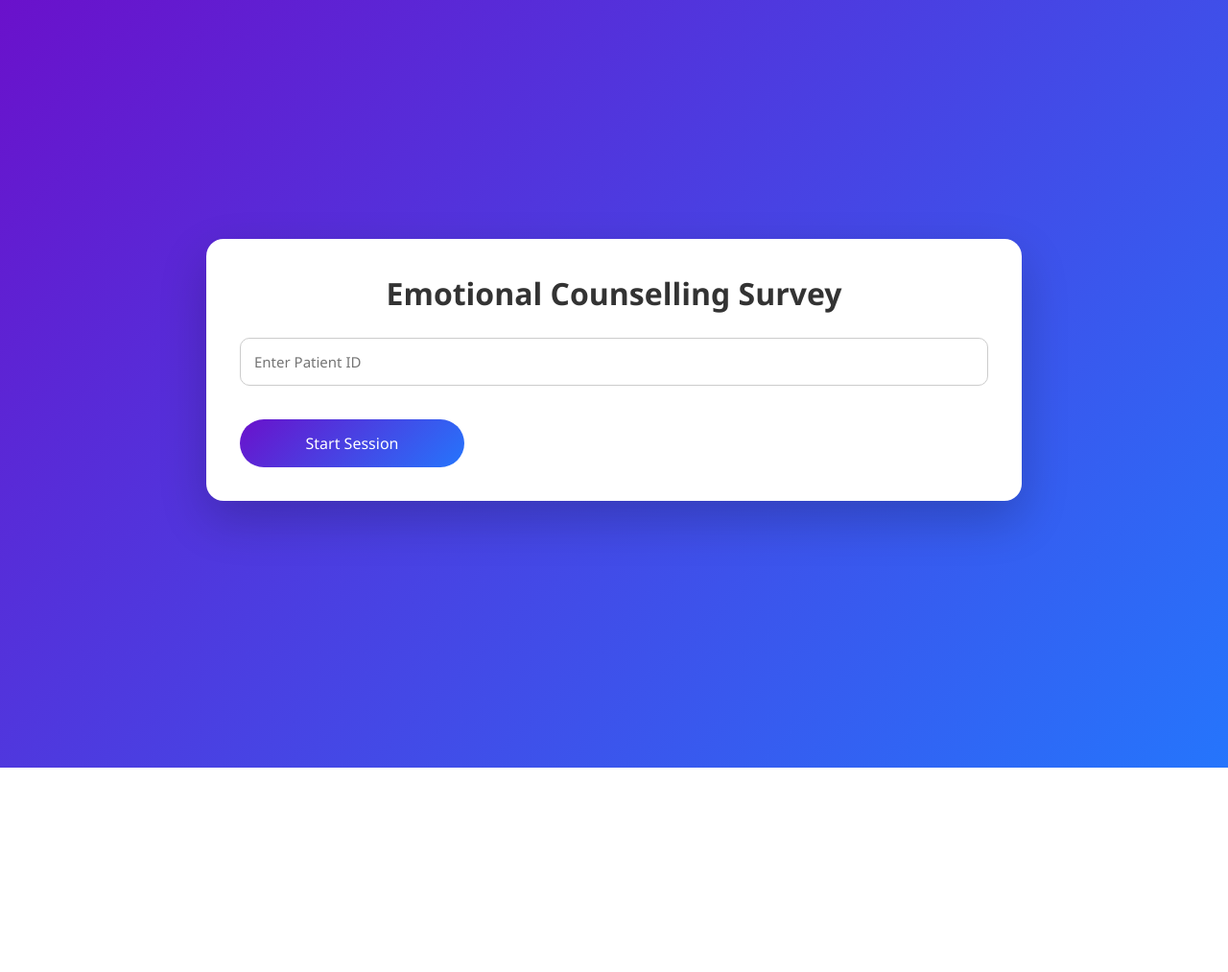
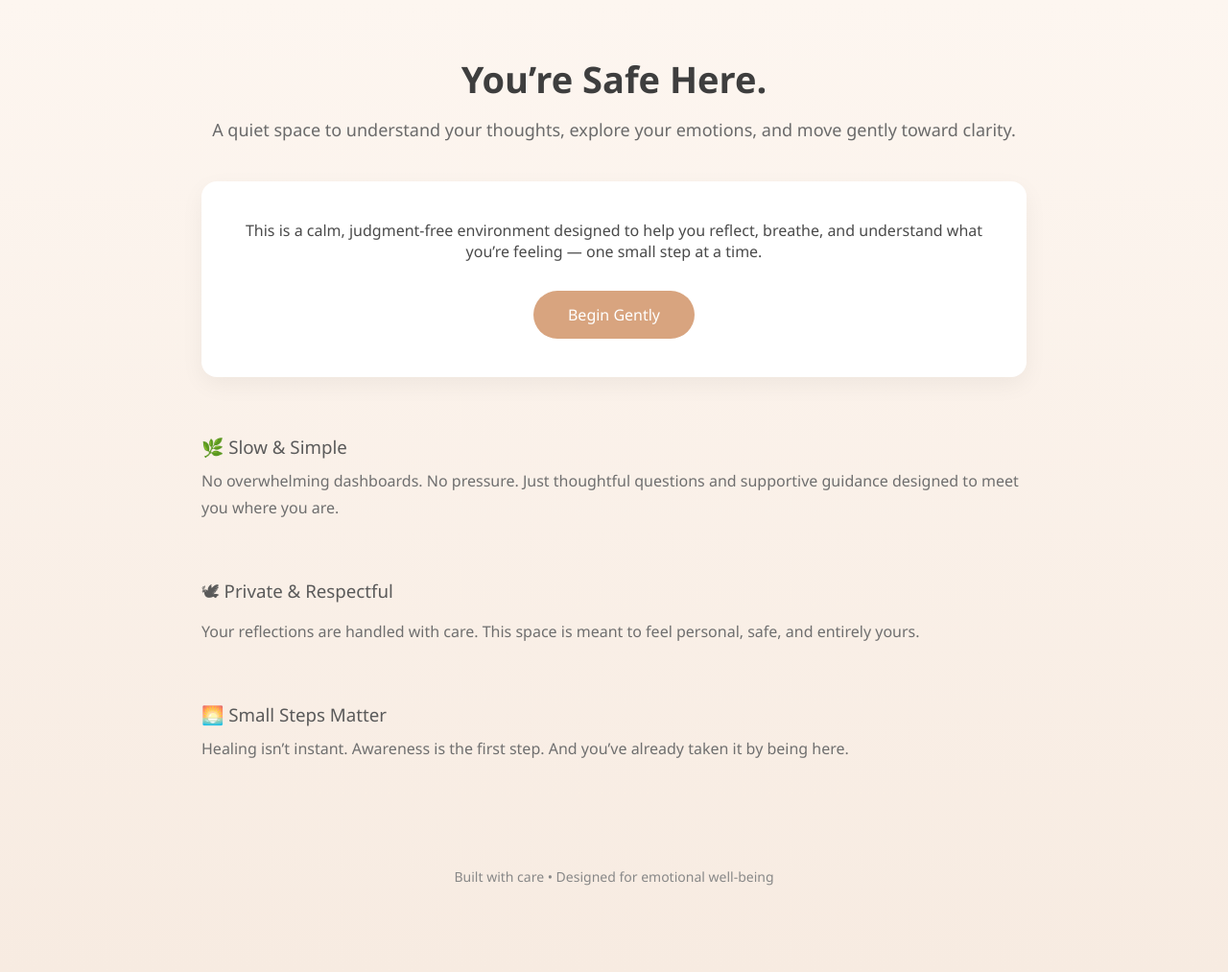
Before and after one commit to Ranajoy66/emotion_analysis_PT2, a Flask app: page / in a window 1280 px wide. Shown: the whole page at 96% size. Before the commit the page ends 800 px from the top, so only its background shows below. Run offline with Flask 3, Linux system fonts and the light colour scheme; parts of the project's set-up code (start-up, migrations or seed data) failed here and were passed over.

Commit message:
FEAT: Added Home page and Changed UI/UX

```diff
--- a/app.py
+++ b/app.py
@@ -73,6 +73,10 @@ def insert_into_mysql(result):
 # session["q_index"] = 0
 
 @app.route("/")
+def home():
+    return render_template("home.html")
+
+@app.route("/survey")
 def index():
     return render_template("index.html")
 
--- a/database.py
+++ b/database.py
@@ -8,7 +8,8 @@ from dotenv import load_dotenv
 load_dotenv()
 
 MYSQL_USER = "root"
-MYSQL_PASSWORD = os.environ.get("MYSQL_PASSWORD")
+# MYSQL_PASSWORD = os.environ.get("MYSQL_PASSWORD")
+MYSQL_PASSWORD = 1234
 MYSQL_HOST = "localhost"
 MYSQL_DB = "emotion_db"
 
--- /dev/null
+++ b/static/home.css
@@ -0,0 +1,92 @@
+* {
+  margin: 0;
+  padding: 0;
+  box-sizing: border-box;
+  font-family: "Segoe UI", sans-serif;
+}
+
+body {
+  margin: 0;
+  font-family: 'Lucida Sans', 'Lucida Sans Regular', 'Lucida Grande', 'Lucida Sans Unicode', Geneva, Verdana, sans-serif;
+  background: linear-gradient(180deg, #fdf6f0 0%, #f7ebe1 100%);
+  color: #4a4a4a;
+}
+
+.container {
+  max-width: 900px;
+  margin: auto;
+  padding: 60px 20px;
+  text-align: center;
+}
+
+h1 {
+  font-size: 38px;
+  font-weight: 800;
+  line-height: 1.2;
+  margin-bottom: 15px;
+  color: #3e3e3e;
+}
+
+p.subtitle {
+  font-size: 18px;
+  color: #6a6a6a;
+  line-height: 1.6;
+  margin-bottom: 40px;
+}
+
+.card {
+  background: #ffffff;
+  border-radius: 16px;
+  padding: 40px;
+  margin-top: 30px;
+  box-shadow: 0 8px 25px rgba(0, 0, 0, 0.05);
+}
+
+.cta-btn {
+  margin-top: 30px;
+  padding: 14px 36px;
+  border-radius: 30px;
+  border: none;
+  font-size: 16px;
+  background: #d8a47f;
+  color: white;
+  cursor: pointer;
+  transition: 0.3s ease;
+}
+
+.cta-btn:hover {
+  background: #c58e6d;
+  transform: scale(1.03);
+}
+
+.section {
+  margin-top: 60px;
+  text-align: left;
+}
+
+.section h3 {
+  font-weight: 500;
+  margin-bottom: 10px;
+  color: #5a5a5a;
+}
+
+.section p {
+  color: #6f6f6f;
+  line-height: 1.7;
+}
+
+footer {
+  margin-top: 80px;
+  padding: 30px;
+  font-size: 14px;
+  color: #888;
+}
+
+@media (max-width: 768px) {
+  h1 {
+    font-size: 28px;
+  }
+  .card {
+    padding: 25px;
+  }
+}
--- a/static/style.css
+++ b/static/style.css
@@ -9,7 +9,7 @@
 /* Background */
 body {
     min-height: 100vh;
-    background: linear-gradient(135deg, #6a11cb, #2575fc);
+    background: linear-gradient(135deg, #4b93ff, #2575fc);
     display: flex;
     justify-content: center;
     align-items: center;
--- /dev/null
+++ b/templates/home.html
@@ -0,0 +1,60 @@
+<!DOCTYPE html>
+<html>
+<head>
+    <title>Mindful Space</title>
+    <meta name="viewport" content="width=device-width, initial-scale=1.0">
+    <link rel="stylesheet" href="static/home.css">
+</head>
+<body>
+
+<div class="container">
+
+    <h1>You’re Safe Here.</h1>
+    <p class="subtitle">
+        A quiet space to understand your thoughts,
+        explore your emotions, and move gently toward clarity.
+    </p>
+
+    <div class="card">
+        <p>
+            This is a calm, judgment-free environment designed to help you reflect,
+            breathe, and understand what you’re feeling — one small step at a time.
+        </p>
+
+        <a href="{{ url_for('index') }}">
+            <button class="cta-btn">Begin Gently</button>
+        </a>
+    </div>
+
+    <div class="section">
+        <h3>🌿 Slow & Simple</h3>
+        <p>
+            No overwhelming dashboards. No pressure. Just thoughtful questions
+            and supportive guidance designed to meet you where you are.
+        </p>
+    </div>
+
+    <div class="section">
+        <h3>🕊 Private & Respectful</h3>
+        <p>
+            Your reflections are handled with care. This space is meant to feel
+            personal, safe, and entirely yours.
+        </p>
+    </div>
+
+    <div class="section">
+        <h3>🌅 Small Steps Matter</h3>
+        <p>
+            Healing isn’t instant. Awareness is the first step.
+            And you’ve already taken it by being here.
+        </p>
+    </div>
+
+    <footer>
+        Built with care • Designed for emotional well-being
+    </footer>
+
+</div>
+
+</body>
+</html>
--- a/templates/index.html
+++ b/templates/index.html
@@ -1,26 +1,15 @@
-<!DOCTYPE html>
-<html>
-<head>
-    <title>Emotion Counselling</title>
-    <meta name="viewport" content="width=device-width, initial-scale=1.0">
-    <link rel="stylesheet" href="/static/style.css">
-</head>
-<body>
+{% extends "base.html" %} {% block title %}Survey | Emotion Counselling{%
+endblock %} {% block content %}
 
-<div class="main-container">
-
-    <!-- Survey Card -->
 <div class="card" id="surveyCard">
   <h1>Emotional Counselling Survey</h1>
 
-        <!-- Start Section -->
   <div id="startSection">
-            <input id="pid" placeholder="Enter Patient ID">
+    <input id="pid" placeholder="Enter Patient ID" />
     <button class="start-btn" onclick="start()">Start Session</button>
   </div>
 
-        <!-- Question Section -->
-        <div id="survey" style="display:none;">
+  <div id="survey" style="display: none">
     <div class="question-box">
       <p id="progress"></p>
       <h3 id="question"></h3>
@@ -29,31 +18,30 @@
     <textarea id="answer" placeholder="Speak your answer here..."></textarea>
 
     <div class="action-buttons">
-                <button type="button" class="speak-btn" onclick="startListening()">Speak</button>
+      <button type="button" class="speak-btn" onclick="startListening()">
+        Speak
+      </button>
       <button class="next-btn" id="nextBtn" onclick="next()">Next</button>
     </div>
   </div>
 </div>
 
-    <!-- Result Section (Below Survey) -->
-    <div class="card result-card" id="resultContainer" style="display:none;">
+<div class="card result-card" id="resultContainer" style="display: none">
   <h3>Emotion Prediction Result</h3>
   <img id="chartImage" />
 </div>
 
-</div>
-
 <script>
-async function start(){
+  async function start() {
     await fetch("/start", {
-        method:"POST",
-        headers:{'Content-Type':'application/json'},
-        body:JSON.stringify({patient_id: pid.value})
+      method: "POST",
+      headers: { "Content-Type": "application/json" },
+      body: JSON.stringify({ patient_id: pid.value }),
     });
 
-    document.getElementById("answer").innerText="Speak your answer here...";
-    document.getElementById("startSection").style.display="none";
-    document.getElementById("survey").style.display="block";
+    document.getElementById("answer").innerText = "Speak your answer here...";
+    document.getElementById("startSection").style.display = "none";
+    document.getElementById("survey").style.display = "block";
     loadQuestion();
   }
 
@@ -82,7 +70,7 @@ async function loadQuestion() {
 
     // button changes to Submit while last question
     const nextBtn = document.getElementById("nextBtn");
-    nextBtn.innerText = (d.index === d.total) ? "Submit" : "Next";
+    nextBtn.innerText = d.index === d.total ? "Submit" : "Next";
   }
 
   async function startListening() {
@@ -102,33 +90,33 @@ async function startListening() {
     answerBox.value = data.text;
   }
 
-
   // let currentIndex = 0;
 
   async function next() {
-
     const answerBox = document.getElementById("answer");
     const userAnswer = answer.value.trim();
     if (!userAnswer) return;
 
     await fetch("/answer", {
       method: "POST",
-        headers: { 'Content-Type': 'application/json' },
+      headers: { "Content-Type": "application/json" },
       body: JSON.stringify({
         answer: userAnswer,
         // index: currentIndex
-        })
+      }),
     });
 
     // currentIndex++;
 
-    answerBox.value=""
-    answerBox.placeholder="Speak your answer here..."
+    answerBox.value = "";
+    answerBox.placeholder = "Speak your answer here...";
 
     loadQuestion();
   }
-
 </script>
 
-</body>
-</html>
+{% endblock %} {% block scripts %}
+<script>
+  /* Your existing JS stays here exactly */
+</script>
+{% endblock %}
```
Also changed, not shown: templates/base.html (added, +17 -0 lines), templates/index copy.html (added, +134 -0 lines). Lines whose indentation alone changed are shown as unchanged.
